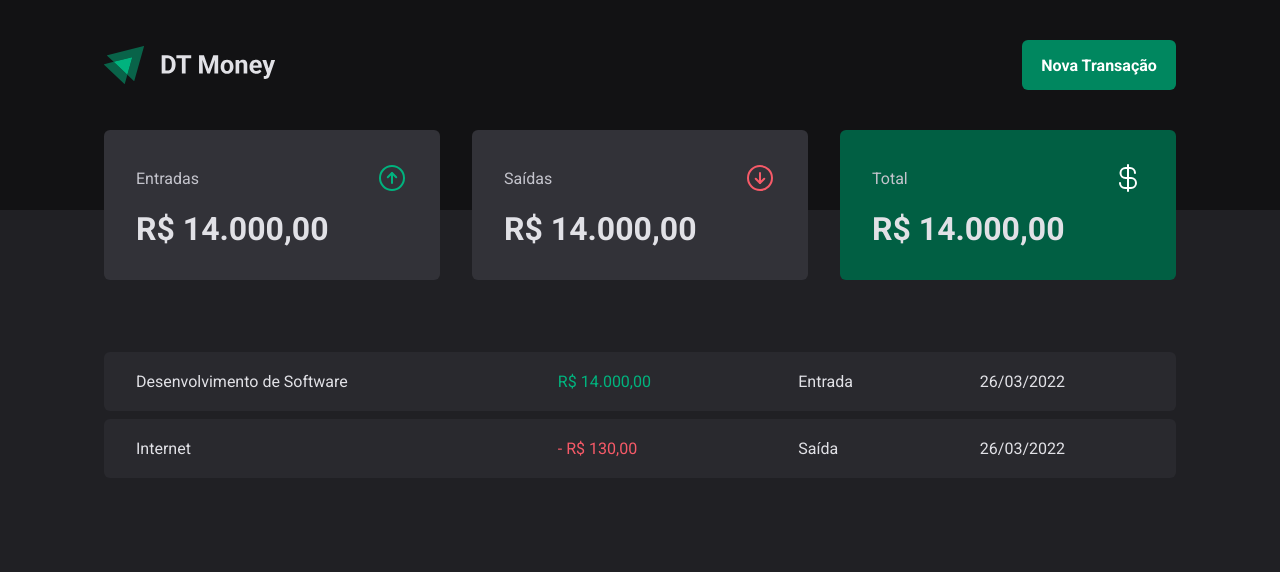
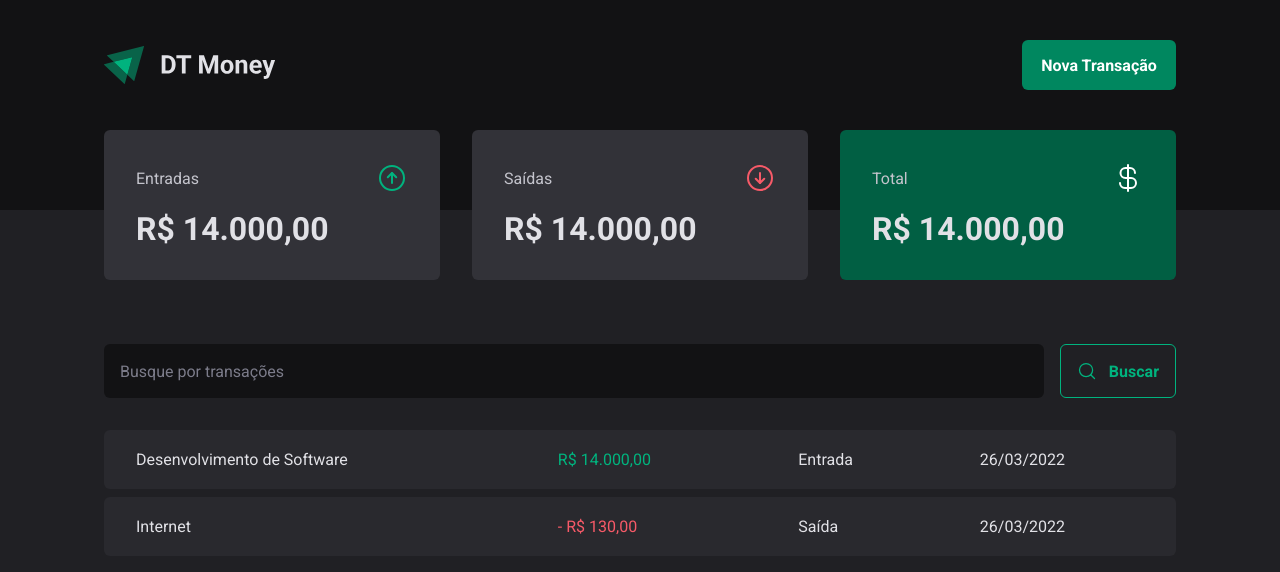
Before and after one commit to dyhalmeida/ignite-dtmoney, a React (Vite) app: page / in a window 1280 px wide. Shown: the top 572 px of the page. Built offline with nearby package versions, Linux system fonts and the light colour scheme.

Commit message:
Add SearchForm component to Transactions page for improved user experience

```diff
--- a/src/pages/Transactions/index.tsx
+++ b/src/pages/Transactions/index.tsx
@@ -1,5 +1,6 @@
 import { Header } from "../../components/Header";
 import { Summary } from "../../components/Summary/Summary";
+import { SearchForm } from "./components/SearchForm";
 import { PriceHighlight, TransactionsContainer, TransactionsTable } from "./styles";
 
 export function Transactions() {
@@ -8,6 +9,7 @@
             <Header />
             <Summary />
             <TransactionsContainer>
+                <SearchForm />
               <TransactionsTable>
                     <tbody>
                         <tr>
```
